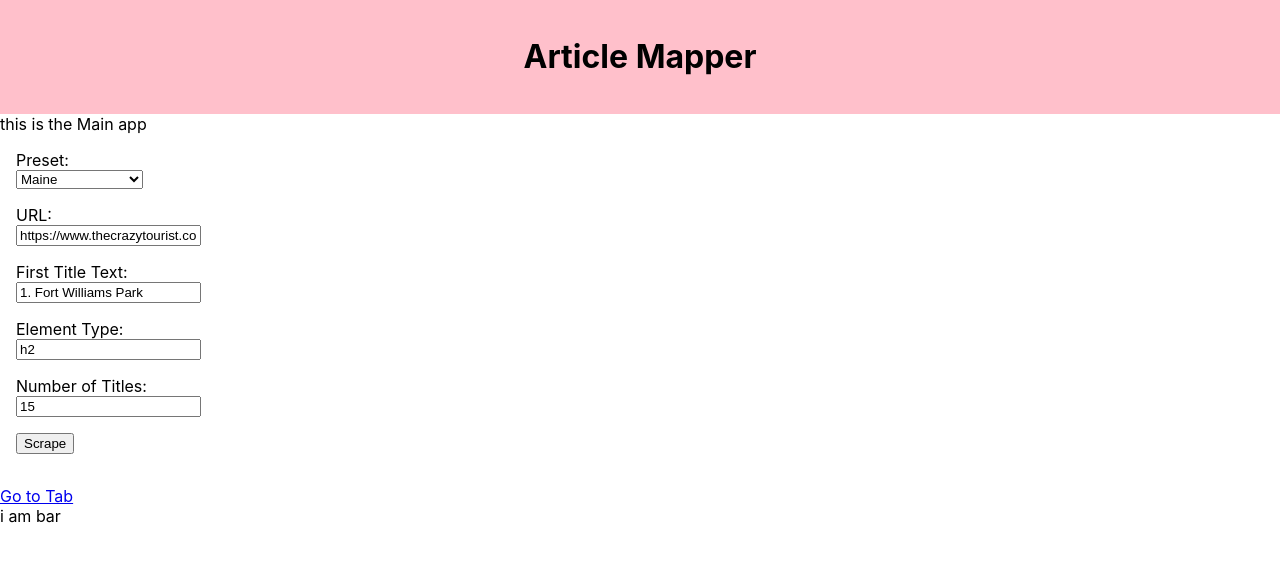
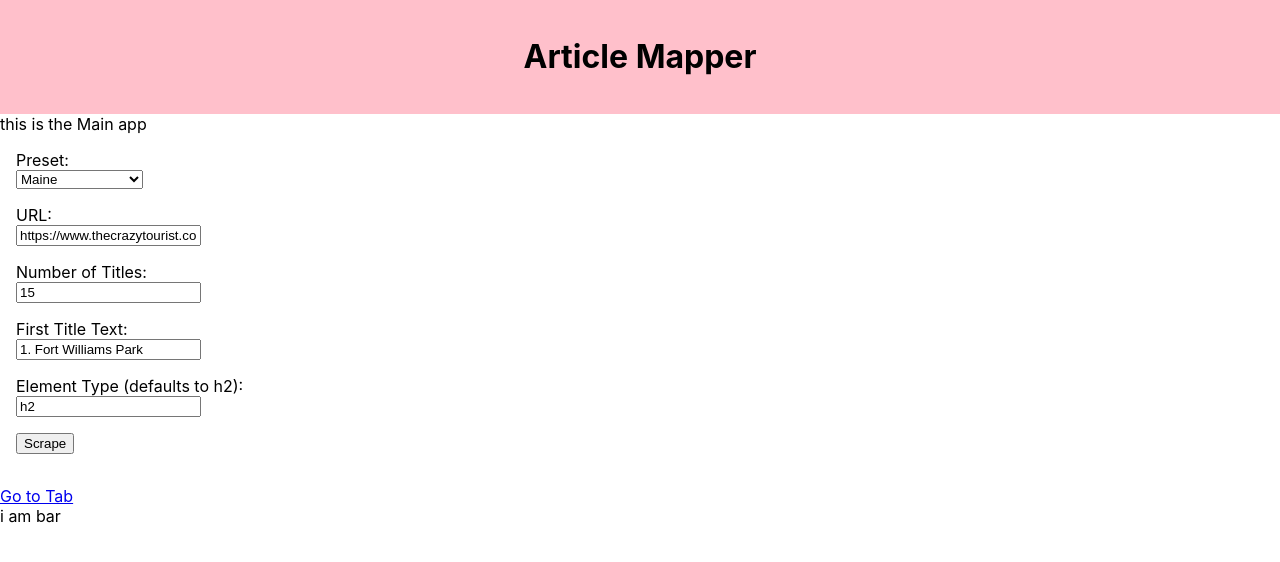
Before and after one commit to nicklascschmidt/article-mapper, a React (Create React App) app in the folder client/: page / in a window 1280 px wide. Shown: the top 562 px of the page. Built offline with nearby package versions, Linux system fonts and the light colour scheme.

Commit message:
rearranged form data

```diff
--- a/client/src/pages/Main/Form/Form.data.js
+++ b/client/src/pages/Main/Form/Form.data.js
@@ -5,15 +5,15 @@ export default [
     displayText: 'URL',
   },
   {
+    name: 'numOfTitles',
+    displayText: 'Number of Titles',
+  },
+  {
     name: 'firstTitleText',
     displayText: 'First Title Text',
   },
   {
     name: 'elType',
-    displayText: 'Element Type',
-  },
-  {
-    name: 'numOfTitles',
-    displayText: 'Number of Titles',
+    displayText: 'Element Type (defaults to h2)',
   },
 ];
```
